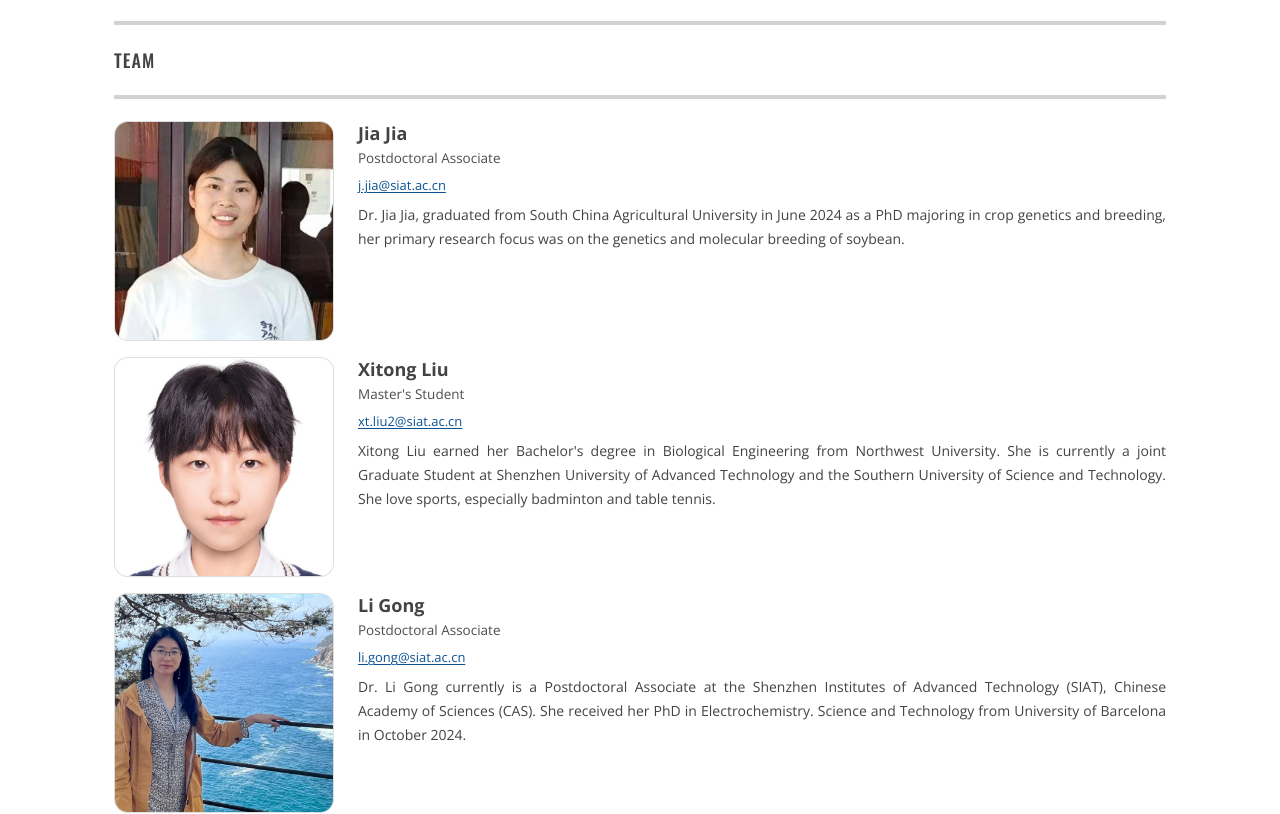
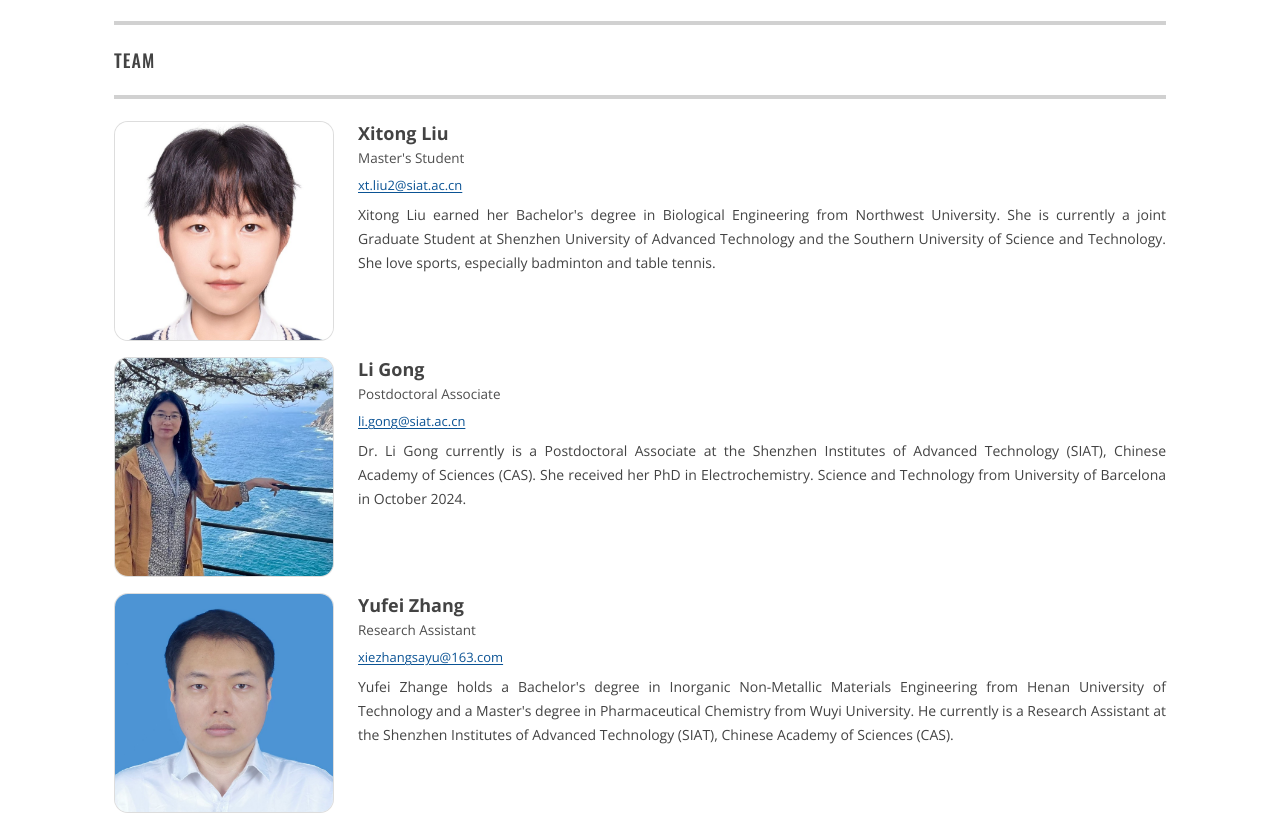
Before and after one commit to Chiccccccc/Chiccccccc.github.io, a Next.js app: page /people in a window 1280 px wide. Shown: the part 737-1551 px from the top of the page. Built offline with nearby package versions, Linux system fonts and the light colour scheme.

Commit message:
Update site

```diff
--- a/app/people/page.tsx
+++ b/app/people/page.tsx
@@ -18,13 +18,7 @@ const PI = {
 };
 
 const TEAM = [
-  {
-    name: "Jia Jia",
-    role: "Postdoctoral Associate",
-    email: "j.jia@siat.ac.cn",
-    photo: "/people/jiajia.jpg",
-    bio: "Dr. Jia Jia,  graduated from South China Agricultural University in June 2024 as a PhD majoring in crop genetics and breeding, her primary research focus was on the genetics and molecular breeding of soybean.",
-  },
+
   {
     name: "Xitong Liu",
     role: "Master's Student",
@@ -85,6 +79,15 @@ const TEAM = [
 
 
 const GROUP_PHOTOS = [
+   {
+    slides: [
+      { src: "/group/gp202608041.jpg", alt: "Group photo 1" },
+      { src: "/group/gp202608042.jpg", alt: "Group photo 2" },
+    ],
+    time: "2026-08-04",
+    place: "Happy Ranch",
+    note: "Mid-Year Team Event ",
+  },
   {
     slides: [
       { src: "/group/gp2026261.jpg", alt: "Group photo 1" },
@@ -94,19 +97,12 @@ const GROUP_PHOTOS = [
     place: "No. 79 Fishing Boat Seafood Restaurant",
     note: "Year-end lunch",
   },
-  {
-    slides: [
-      { src: "/group/gp202608041.jpg", alt: "Group photo 1" },
-      { src: "/group/gp202608042.jpg", alt: "Group photo 2" },
-    ],
-    time: "2026-08-04",
-    place: "Happy Ranch",
-    note: "Mid-Year Team Event ",
-  },
+
 ];
 
 const ALUMNI = [
   { name: "Huaixuan (Hazel) Cao", now: "McMaster University", photo: "/alumi/huaixuan.png" },
+  { name: "Jia Jia", now: "", photo: "/alumi/jiajia.jpg" },
 
 ];
 
```
Also changed, not shown: public/alumi/jiajia.jpg (renamed from public/people/jiajia.jpg).
